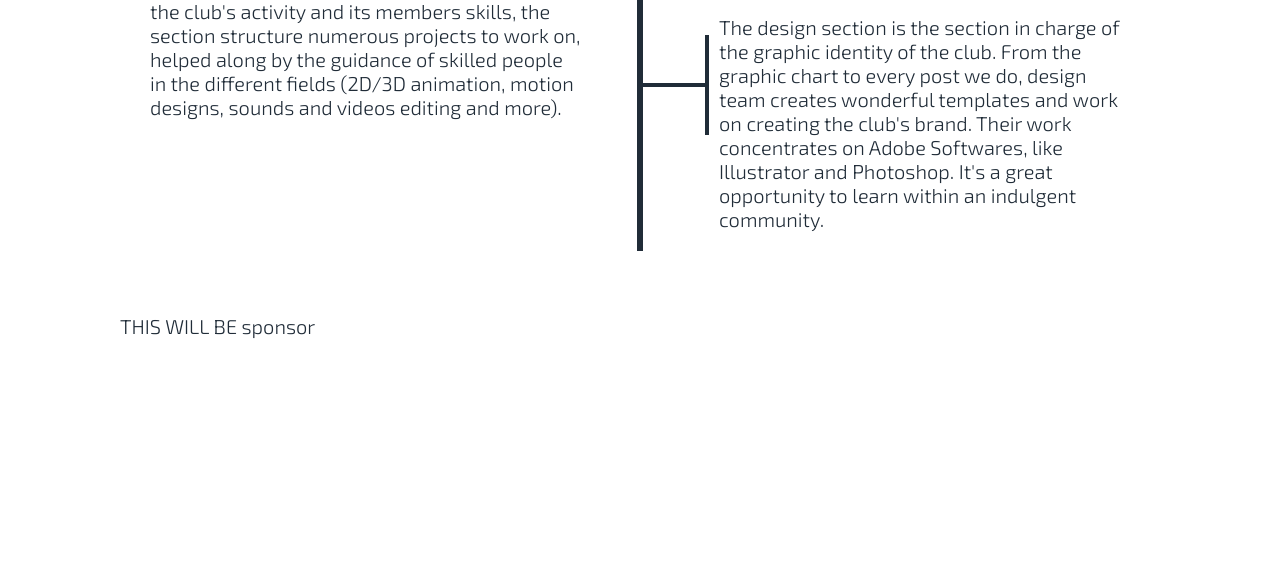
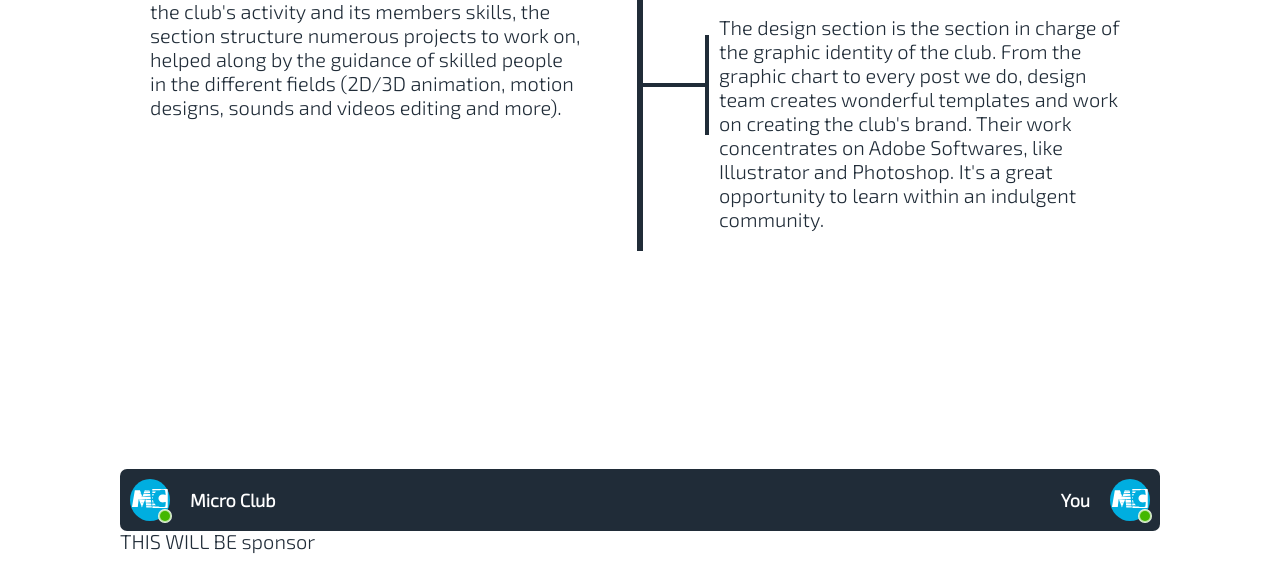
Before and after one commit to Yanis540/PROJET-PWEB, a PHP site: page / in a window 1280 px wide. Shown: the part 2222-2795 px from the top of the page. Before the commit the page ends 2561 px from the top, so only its background shows below. Run offline with PHP 8.4, Linux system fonts and the light colour scheme.

Commit message:
added the chat row

```diff
--- /dev/null
+++ b/CSS/About.css
@@ -0,0 +1,65 @@
+/*              ABOUT US               */
+.messages
+{
+    background-color: #202c38;
+    padding:10px;
+    border-radius: 7px;
+}
+
+.message-top{
+    display: flex;
+    flex-direction: row;
+    align-items: center;
+    justify-content: space-between;
+}
+.message-left,.message-right{
+    display: flex;
+    flex:2;
+    flex-direction: row;
+    align-items: center;
+    justify-content: flex-start;
+    gap:10px;
+}
+.message-right{
+    flex:1;
+    justify-content: flex-end;
+
+
+}
+h2.conversation-mc{
+    font-size: .9em;
+    padding:10px;
+    border-radius: 10px;
+    color:#ffffff;
+}
+.mc-logo{
+    background-color: var(--chat-color);
+    width: 40px;
+    border-radius: 50%;
+    position: relative;
+}
+.mc-logo::before,.mc-logo::after{
+    content: '';
+    position: absolute;
+    background: var(--active-discussion);
+    box-shadow: 0 0 0 2px #fdfdfd;;
+    height: 10px;
+    width: 10px;
+    border-radius: 50%;
+    right:0px;
+    z-index: 1;
+    bottom: 0;
+
+}
+.mc-logo::after{
+    content: '';
+    position: absolute;
+    box-shadow:none;
+
+    animation:pulse 1250ms infinite;
+}
+
+.mc-logo svg {
+    fill:#fff;
+    height: 40px;
+}
--- a/CSS/main.css
+++ b/CSS/main.css
@@ -17,6 +17,8 @@
     --events-grid:repeat(4,1fr);
     --structures-grid:repeat(2 , 1fr);
     --border-size:3px;
+    --chat-color:rgb(0, 174, 224);
+    --active-discussion:#44b700;
 }
 
 *{
@@ -28,11 +30,11 @@
 }
 body::-webkit-scrollbar {
     width: .5em;
-    /* background-color: #04294F; */
+    background-color: var(--background-color);
 
 }
 ::-webkit-scrollbar-thumb,html::-webkit-scrollbar {
-    background-color: rgba(255,255,255,1);
+    background-color: var(--front-color);
 }
 a{
     text-decoration: none;
@@ -268,7 +270,7 @@ img.floating-space
     padding-top: 40px;
     padding-bottom: var(--padding-bottom-page);
 }
-h1.events-title,h1.structures-title
+h1.events-title,h1.structures-title,h1.about-title
 {
     font-size: 2rem;
     /* text-decoration: underline; */
@@ -280,7 +282,7 @@ h1.events-title,h1.structures-title
     border-bottom: 1px solid var(--front-color);
     /* text-underline-offset:.5rem; */
 }
-p.events-desc ,p.structures-desc{
+p.events-desc ,p.structures-desc,p.about-desc{
   margin-top:20px;
   margin-bottom: 40px;
   font-size: 1rem;
@@ -472,3 +474,13 @@ span.riples{
     }
 
 }
+@keyframes pulse {
+    0%{
+        transform: scale(0.95);
+        opacity: 0.75;
+    }
+    100%{
+        opacity: 0;
+        transform: scale(1.6);
+    }
+}
--- a/index.html
+++ b/index.html
@@ -8,6 +8,7 @@
     <link rel="stylesheet" href="./Toast/Toast.css">
     <link rel="stylesheet" href="./CSS/mainMediaQueries.css">
     <link rel="stylesheet" href="./CSS/dark-light.css">
+    <link rel="stylesheet" href="./CSS/About.css">
     <link rel="stylesheet" href="./CSS/main.css">
     <script src="./script.js"defer type="module" ></script>
     <script src="./dark-light.js"defer ></script>
@@ -277,7 +278,108 @@
                 </div>
             </div>
         </div>
-        <div id='about'class="about-us impaire">THIS WILL BE ABOUT US</div>
+        <div id='about'class="about-us impaire">
+            <h1 class="about-title">About us</h1>
+            <p class="about-desc">Get to know Micro Club better.</p>
+            <div class="messages">
+                <div class="message-top">
+                    <div class="message-left">
+                        <div class="mc-logo">
+                            <svg xmlns="http://www.w3.org/2000/svg" viewBox="-20 -100 400 400">
+                                    <defs></defs>
+                                        <title>Micro Club's Logo</title>
+                                        <g>
+                                            <g id="Blue_logo_-_With_White_Background">
+                                                <g>
+                                                    <path class="cls-1"
+                                                          d="M357.42,5.67V183.13a5.67,5.67,0,0,1-5.68,5.67H208.32a5.67,5.67,0,0,1-5.67-5.67v-3.71a5.67,5.67,0,0,1,5.65-5.68c8.11,0,16.12.61,24.11.61,9.82,0,20.24-.62,30.25.5,5.35.59,10.59,3,16.39,4a141.67,141.67,0,0,0,50.08-.65,5.67,5.67,0,0,0,4.56-4.73c1.77-12.2,2.8-25.14,4.29-37.62a5.67,5.67,0,0,0-7.12-6.16c-11.43,3.13-22.64,6.27-33.95,3.83-20.06-4.32-40.07-30.33-28.28-56.28a44.18,44.18,0,0,1,9.42-12.46,45.72,45.72,0,0,1,12.9-8c12.24-4.64,26.71-2.65,38,1.63a5.66,5.66,0,0,0,7.62-6.1q-2.73-18.93-5.37-37.94a5.72,5.72,0,0,0-4.51-4.79C312.56,6.65,298.2,6,284,9c-4.63,1-8.89,3-13.38,3.48-5.68.6-11.76.26-17.38.51-14.32.63-29.15,1.48-44.79,1.87a5.66,5.66,0,0,1-5.79-5.67V1.5c-.05-.71-.08-1.41.49-1.5h148.6A5.67,5.67,0,0,1,357.42,5.67Z"/>
+                                                    <path class="cls-1"
+                                                          d="M231.92,154.93a55.27,55.27,0,0,0,4.82,4.79A1.89,1.89,0,0,1,235.5,163c-10.43.28-20.62.81-30.87,1.3a1.89,1.89,0,0,1-2-1.89V147.16a1.88,1.88,0,0,1,2.1-1.87c7.2.84,13.93-1.4,19.23.67,3.43,1.33,5.65,6.28,7.94,9"/>
+                                                    <path class="cls-1"
+                                                          d="M239.34,26.9c-2.12,4.9-7,7.07-10.14,10.94A3.07,3.07,0,0,1,227,39c-6.78.4-13.9.45-21.13.42a3.22,3.22,0,0,1-3.19-3.22v-7.8a3.22,3.22,0,0,1,3.36-3.2c11.77.43,25.6-3.24,33.33,1.74"/>
+                                                    <path class="cls-1"
+                                                          d="M217,135.5h-12.5a1.9,1.9,0,0,1-1.89-1.9V112.49a1.89,1.89,0,0,1,1.89-1.89h4.09a1.89,1.89,0,0,1,1.84,1.41c2,8,3.23,16.79,6.57,23.49"/>
+                                                    <path class="cls-1"
+                                                          d="M218,53.8c-.19,4.64-2.54,7.12-4,10.52A2.76,2.76,0,0,1,211.83,66c-2,.2-4.19.14-6.22.28a2.76,2.76,0,0,1-3-2.76V53a2.76,2.76,0,0,1,2.71-2.77c5.5-.1,10.5.32,12.68,3.56"/>
+                                                    <path class="cls-1"
+                                                          d="M204.8,79.71h2.56A2.15,2.15,0,0,1,209.5,82c-.26,4.56-.91,8.74-.92,13.56a2.14,2.14,0,0,1-1.83,2.09c-.51.07-1,.2-1.45.31a2.15,2.15,0,0,1-2.65-2.09v-14A2.15,2.15,0,0,1,204.8,79.71Z"/>
+                                                    <path class="cls-1"
+                                                          d="M185.29,77.72a200.77,200.77,0,0,1,2.41,20.71,1.16,1.16,0,0,1-1.12,1.23c-16.19.42-45.25,1.76-51.25,2a1.16,1.16,0,0,1-1.2-1l-.3-3.12-1.33,3.39a1.14,1.14,0,0,1-1,.73c-5.61.24-41.44,1.71-60.9,2.43a2.58,2.58,0,0,1-2.43-1.39l0,0a1.15,1.15,0,0,0-2.16.43c-.2,2,0,4.13-.21,6C63.33,131,60.3,156.45,57.92,179.3a1.16,1.16,0,0,1-1.15,1H1.15A1.15,1.15,0,0,1,0,179c9.79-55,18.66-111,28.5-165.91a1.36,1.36,0,0,0,0-.2v-1.4H78.17a1.18,1.18,0,0,1,1.15.87c.52,2.05,1.53,3.59,2,5.63a1.15,1.15,0,0,1-1.15,1.4c-3.92-.06-6.85.86-11,.57,3.11,1.09,8.13.28,12.15.45l1,.76c2.71,7.14,5.47,14.2,7.73,21.77l-1.06,1.5c-6.87.37-13.62.88-20.83.92a184,184,0,0,0,22.5,1,1.17,1.17,0,0,1,1.1.76c2.67,7.09,5,14.48,7.83,21.46a2.7,2.7,0,0,1-2.2,3.66c-1.29.16-2.61.29-3.94.41a1.15,1.15,0,0,0,.08,2.3c2.33.06,4.62.15,6.86.31,1-.25,1.44,0,1.71.47a1.14,1.14,0,0,0,2,0,1.13,1.13,0,0,1,1.28-.48c26.39,1,53.44,1.47,79.87,2.49"/>
+                                                    <path class="cls-1"
+                                                          d="M182.31,49.32c.33,6.65,1.48,12.45,2,18.93h0c-26.19,1.09-52.34,2.22-77.88,4h0c-1.42-1.4.37-3.75,1-5.48,1.92-5.29,4.54-12.54,7-17.93h0c0-.71-.09-1.41.51-1.5,22.77.37,45.33,1,67.44,2"/>
+                                                    <path class="cls-1"
+                                                          d="M178.85,22.91c.79,4.77,1.45,9.67,1.82,14.87l-2.43,2.64c-19.71.59-39,1.58-58.16,2.7a2.5,2.5,0,0,1-2.51-3.3,161.84,161.84,0,0,1,6.48-16.93l2.36-1.4c17.17.8,35.14.76,52.44,1.42"/>
+                                                    <path class="cls-1"
+                                                          d="M177.87,11.46v3c-1.22,1.9-3.92,1.38-6,1.49-14.62.8-30.87,1-46.12,1.5,1.2-2,1.24-5.06,3-6.47,16.2.32,33.73-.67,49.13.49"/>
+                                                    <path class="cls-1"
+                                                          d="M130.23,106.61c-3.67,10.18-7.77,20-11.89,29.68l-1.79,1.31c-10.64.87-22.52.51-33.29,1.26L81.1,137.4c-3.39-10.22-7.53-19.69-10.94-29.9a2.14,2.14,0,0,1,2.1-2.8c19.41.53,38.88,1,58,1.91"/>
+                                                    <path class="cls-1"
+                                                          d="M116.35,141.48c-3,7.91-6.12,15.64-9.29,23.36l-2.32,1.55H93.8l-2.35-1.68c-2.54-7.15-5.54-13.84-7.84-21.24a2.51,2.51,0,0,1,2.52-3.26c9.94.57,20.53.45,30.22,1.27"/>
+                                                    <path class="cls-1"
+                                                          d="M105.42,168.87c-.75,2.7-2.35,5.19-3.47,8-.74,1.87-1,4.25-2,6L98,182.55c-1.33-4.48-3.33-8.28-4.62-12.8l1.09-1.35c3.67.13,6.84.78,10.94.47"/>
+                                                    <path class="cls-1"
+                                                          d="M195.56,184.42,145,185.72a2.62,2.62,0,0,1-2.66-2.29L141.55,173a2.63,2.63,0,0,1,2.67-3L195,171.38a2.61,2.61,0,0,1,2.51,2.18l.59,7.81A2.62,2.62,0,0,1,195.56,184.42Z"/>
+                                                    <path class="cls-1"
+                                                          d="M191.94,164.36l-47.7,1.25a3.35,3.35,0,0,1-3.42-3l-2-17.4a3.35,3.35,0,0,1,3.51-3.74l47.8,2.51a3.35,3.35,0,0,1,3.14,2.88l1.95,13.63A3.37,3.37,0,0,1,191.94,164.36Z"/>
+                                                    <path class="cls-1"
+                                                          d="M189,111.25l3.19,20.25a3.6,3.6,0,0,1-3.46,4.16l-47.22,1.25a3.6,3.6,0,0,1-3.66-3.1l-3.25-22.73a3.61,3.61,0,0,1,3.67-4.11l47.26,1.24A3.62,3.62,0,0,1,189,111.25Z"/>
+                                                </g>
+                                            </g>
+                                        </g>
+                            </svg>
+                        </div>
+                        <h2 class="conversation-mc">Micro Club</h2>
+                    </div>
+                    <div class="message-right">
+                        <h2 class="conversation-mc">You</h2>
+                        <div class="mc-logo">
+                            <svg xmlns="http://www.w3.org/2000/svg" viewBox="-20 -100 400 400">
+                                    <defs></defs>
+                                        <title>Micro Club's Logo</title>
+                                        <g>
+                                            <g id="Blue_logo_-_With_White_Background">
+                                                <g>
+                                                    <path class="cls-1"
+                                                          d="M357.42,5.67V183.13a5.67,5.67,0,0,1-5.68,5.67H208.32a5.67,5.67,0,0,1-5.67-5.67v-3.71a5.67,5.67,0,0,1,5.65-5.68c8.11,0,16.12.61,24.11.61,9.82,0,20.24-.62,30.25.5,5.35.59,10.59,3,16.39,4a141.67,141.67,0,0,0,50.08-.65,5.67,5.67,0,0,0,4.56-4.73c1.77-12.2,2.8-25.14,4.29-37.62a5.67,5.67,0,0,0-7.12-6.16c-11.43,3.13-22.64,6.27-33.95,3.83-20.06-4.32-40.07-30.33-28.28-56.28a44.18,44.18,0,0,1,9.42-12.46,45.72,45.72,0,0,1,12.9-8c12.24-4.64,26.71-2.65,38,1.63a5.66,5.66,0,0,0,7.62-6.1q-2.73-18.93-5.37-37.94a5.72,5.72,0,0,0-4.51-4.79C312.56,6.65,298.2,6,284,9c-4.63,1-8.89,3-13.38,3.48-5.68.6-11.76.26-17.38.51-14.32.63-29.15,1.48-44.79,1.87a5.66,5.66,0,0,1-5.79-5.67V1.5c-.05-.71-.08-1.41.49-1.5h148.6A5.67,5.67,0,0,1,357.42,5.67Z"/>
+                                                    <path class="cls-1"
+                                                          d="M231.92,154.93a55.27,55.27,0,0,0,4.82,4.79A1.89,1.89,0,0,1,235.5,163c-10.43.28-20.62.81-30.87,1.3a1.89,1.89,0,0,1-2-1.89V147.16a1.88,1.88,0,0,1,2.1-1.87c7.2.84,13.93-1.4,19.23.67,3.43,1.33,5.65,6.28,7.94,9"/>
+                                                    <path class="cls-1"
+                                                          d="M239.34,26.9c-2.12,4.9-7,7.07-10.14,10.94A3.07,3.07,0,0,1,227,39c-6.78.4-13.9.45-21.13.42a3.22,3.22,0,0,1-3.19-3.22v-7.8a3.22,3.22,0,0,1,3.36-3.2c11.77.43,25.6-3.24,33.33,1.74"/>
+                                                    <path class="cls-1"
+                                                          d="M217,135.5h-12.5a1.9,1.9,0,0,1-1.89-1.9V112.49a1.89,1.89,0,0,1,1.89-1.89h4.09a1.89,1.89,0,0,1,1.84,1.41c2,8,3.23,16.79,6.57,23.49"/>
+                                                    <path class="cls-1"
+                                                          d="M218,53.8c-.19,4.64-2.54,7.12-4,10.52A2.76,2.76,0,0,1,211.83,66c-2,.2-4.19.14-6.22.28a2.76,2.76,0,0,1-3-2.76V53a2.76,2.76,0,0,1,2.71-2.77c5.5-.1,10.5.32,12.68,3.56"/>
+                                                    <path class="cls-1"
+                                                          d="M204.8,79.71h2.56A2.15,2.15,0,0,1,209.5,82c-.26,4.56-.91,8.74-.92,13.56a2.14,2.14,0,0,1-1.83,2.09c-.51.07-1,.2-1.45.31a2.15,2.15,0,0,1-2.65-2.09v-14A2.15,2.15,0,0,1,204.8,79.71Z"/>
+                                                    <path class="cls-1"
+                                                          d="M185.29,77.72a200.77,200.77,0,0,1,2.41,20.71,1.16,1.16,0,0,1-1.12,1.23c-16.19.42-45.25,1.76-51.25,2a1.16,1.16,0,0,1-1.2-1l-.3-3.12-1.33,3.39a1.14,1.14,0,0,1-1,.73c-5.61.24-41.44,1.71-60.9,2.43a2.58,2.58,0,0,1-2.43-1.39l0,0a1.15,1.15,0,0,0-2.16.43c-.2,2,0,4.13-.21,6C63.33,131,60.3,156.45,57.92,179.3a1.16,1.16,0,0,1-1.15,1H1.15A1.15,1.15,0,0,1,0,179c9.79-55,18.66-111,28.5-165.91a1.36,1.36,0,0,0,0-.2v-1.4H78.17a1.18,1.18,0,0,1,1.15.87c.52,2.05,1.53,3.59,2,5.63a1.15,1.15,0,0,1-1.15,1.4c-3.92-.06-6.85.86-11,.57,3.11,1.09,8.13.28,12.15.45l1,.76c2.71,7.14,5.47,14.2,7.73,21.77l-1.06,1.5c-6.87.37-13.62.88-20.83.92a184,184,0,0,0,22.5,1,1.17,1.17,0,0,1,1.1.76c2.67,7.09,5,14.48,7.83,21.46a2.7,2.7,0,0,1-2.2,3.66c-1.29.16-2.61.29-3.94.41a1.15,1.15,0,0,0,.08,2.3c2.33.06,4.62.15,6.86.31,1-.25,1.44,0,1.71.47a1.14,1.14,0,0,0,2,0,1.13,1.13,0,0,1,1.28-.48c26.39,1,53.44,1.47,79.87,2.49"/>
+                                                    <path class="cls-1"
+                                                          d="M182.31,49.32c.33,6.65,1.48,12.45,2,18.93h0c-26.19,1.09-52.34,2.22-77.88,4h0c-1.42-1.4.37-3.75,1-5.48,1.92-5.29,4.54-12.54,7-17.93h0c0-.71-.09-1.41.51-1.5,22.77.37,45.33,1,67.44,2"/>
+                                                    <path class="cls-1"
+                                                          d="M178.85,22.91c.79,4.77,1.45,9.67,1.82,14.87l-2.43,2.64c-19.71.59-39,1.58-58.16,2.7a2.5,2.5,0,0,1-2.51-3.3,161.84,161.84,0,0,1,6.48-16.93l2.36-1.4c17.17.8,35.14.76,52.44,1.42"/>
+                                                    <path class="cls-1"
+                                                          d="M177.87,11.46v3c-1.22,1.9-3.92,1.38-6,1.49-14.62.8-30.87,1-46.12,1.5,1.2-2,1.24-5.06,3-6.47,16.2.32,33.73-.67,49.13.49"/>
+                                                    <path class="cls-1"
+                                                          d="M130.23,106.61c-3.67,10.18-7.77,20-11.89,29.68l-1.79,1.31c-10.64.87-22.52.51-33.29,1.26L81.1,137.4c-3.39-10.22-7.53-19.69-10.94-29.9a2.14,2.14,0,0,1,2.1-2.8c19.41.53,38.88,1,58,1.91"/>
+                                                    <path class="cls-1"
+                                                          d="M116.35,141.48c-3,7.91-6.12,15.64-9.29,23.36l-2.32,1.55H93.8l-2.35-1.68c-2.54-7.15-5.54-13.84-7.84-21.24a2.51,2.51,0,0,1,2.52-3.26c9.94.57,20.53.45,30.22,1.27"/>
+                                                    <path class="cls-1"
+                                                          d="M105.42,168.87c-.75,2.7-2.35,5.19-3.47,8-.74,1.87-1,4.25-2,6L98,182.55c-1.33-4.48-3.33-8.28-4.62-12.8l1.09-1.35c3.67.13,6.84.78,10.94.47"/>
+                                                    <path class="cls-1"
+                                                          d="M195.56,184.42,145,185.72a2.62,2.62,0,0,1-2.66-2.29L141.55,173a2.63,2.63,0,0,1,2.67-3L195,171.38a2.61,2.61,0,0,1,2.51,2.18l.59,7.81A2.62,2.62,0,0,1,195.56,184.42Z"/>
+                                                    <path class="cls-1"
+                                                          d="M191.94,164.36l-47.7,1.25a3.35,3.35,0,0,1-3.42-3l-2-17.4a3.35,3.35,0,0,1,3.51-3.74l47.8,2.51a3.35,3.35,0,0,1,3.14,2.88l1.95,13.63A3.37,3.37,0,0,1,191.94,164.36Z"/>
+                                                    <path class="cls-1"
+                                                          d="M189,111.25l3.19,20.25a3.6,3.6,0,0,1-3.46,4.16l-47.22,1.25a3.6,3.6,0,0,1-3.66-3.1l-3.25-22.73a3.61,3.61,0,0,1,3.67-4.11l47.26,1.24A3.62,3.62,0,0,1,189,111.25Z"/>
+                                                </g>
+                                            </g>
+                                        </g>
+                            </svg>
+                        </div>
+                    </div>
+                </div>
+            </div>
+        </div>
         <div id="sponsors"class="sponsors paire">THIS WILL BE sponsor</div>
         <div id='contact'class="contact impaire">THIS WILL BE ABOUT US</div>
     </div>
```
